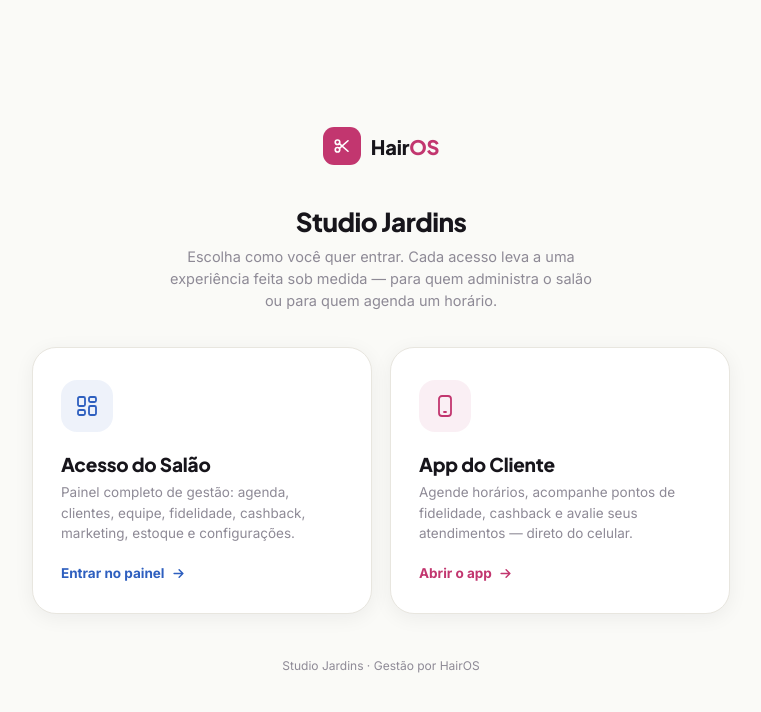
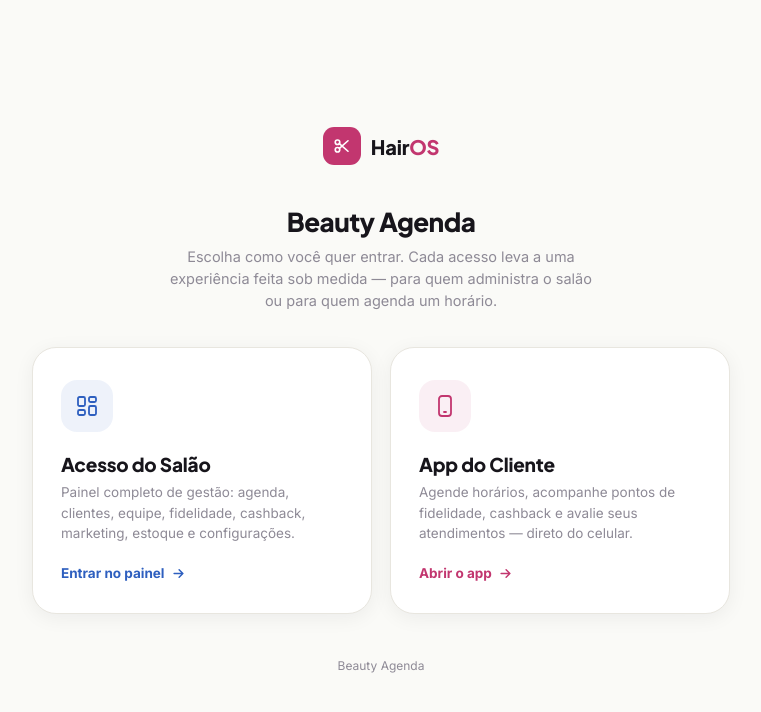
Before and after one commit to bno229-max/BellaCRM, a plain HTML site: page index.html in a window 1280 px wide. Shown: the whole page, without its empty margins (259-1020 px from the left). Drawn offline with Linux system fonts and the light colour scheme.

Commit message:
Add files via upload

```diff
--- a/index.html
+++ b/index.html
@@ -3,7 +3,7 @@
 <head>
 <meta charset="UTF-8">
 <meta name="viewport" content="width=device-width, initial-scale=1.0">
-<title>Studio Jardins — HairOS</title>
+<title>Beauty Agenda</title>
 <link rel="preconnect" href="https://fonts.googleapis.com">
 <link rel="preconnect" href="https://fonts.gstatic.com" crossorigin>
 <link href="https://fonts.googleapis.com/css2?family=Inter:wght@400;500;600;700&family=Plus+Jakarta+Sans:wght@600;700;800&display=swap" rel="stylesheet">
@@ -70,7 +70,7 @@
 </div>
 
 <div class="intro">
-  <h1>Studio Jardins</h1>
+  <h1>Beauty Agenda</h1>
   <p>Escolha como você quer entrar. Cada acesso leva a uma experiência feita sob medida — para quem administra o salão ou para quem agenda um horário.</p>
 </div>
 
@@ -94,7 +94,7 @@
   </a>
 </div>
 
-<footer>Studio Jardins · Gestão por HairOS</footer>
+<footer>Beauty Agenda</footer>
 
 </body>
 </html>
```
